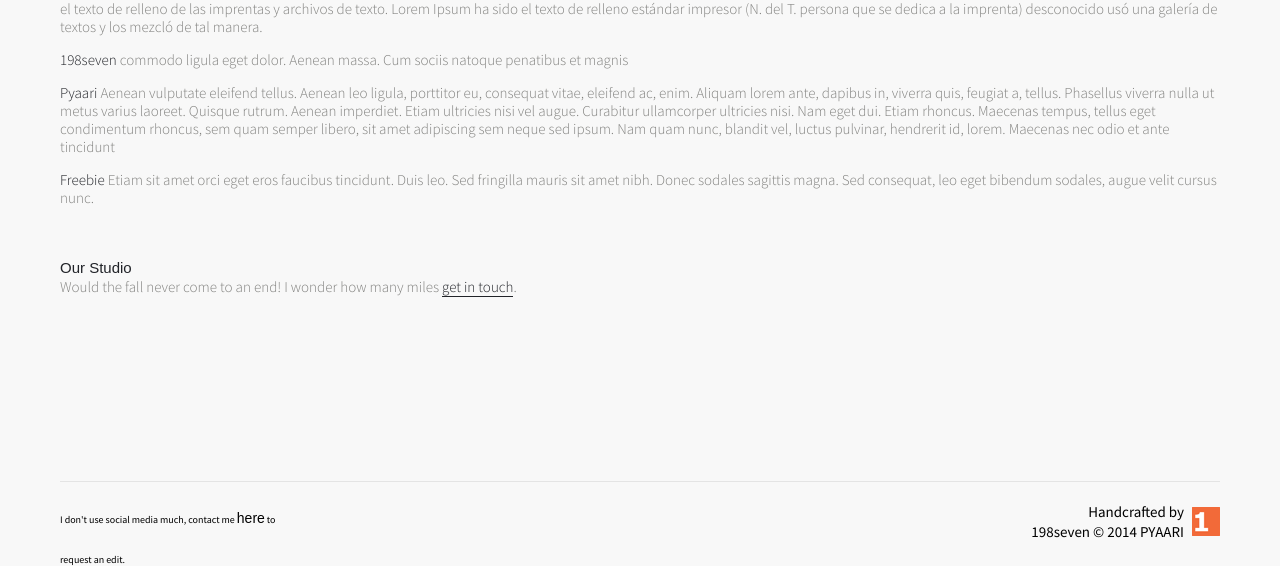
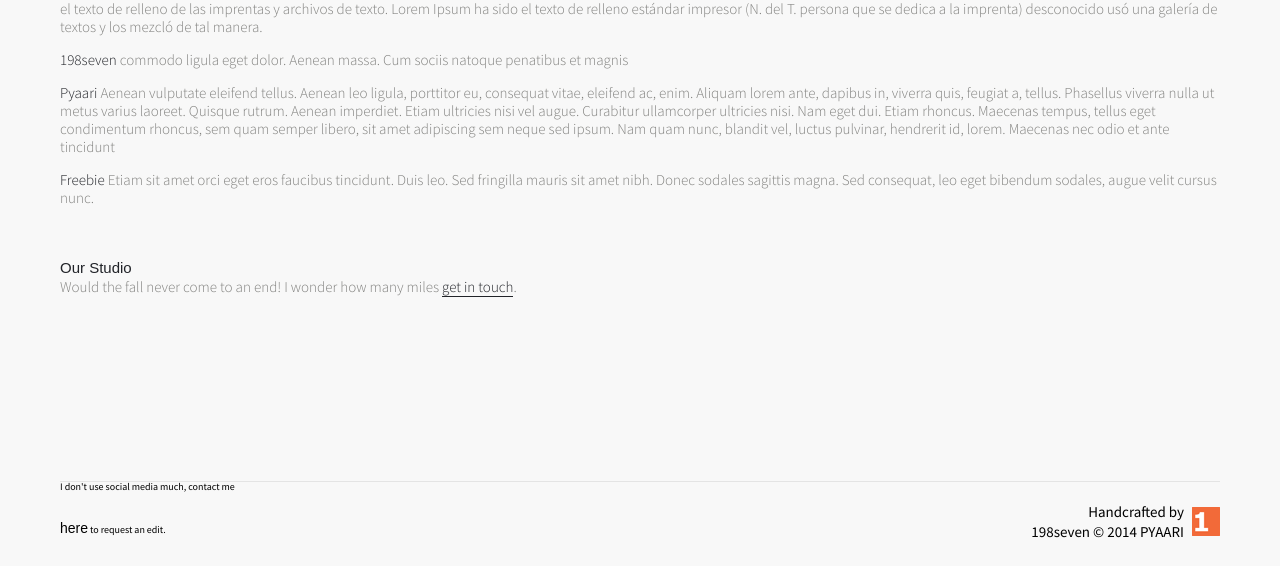
Before and after one commit to Nathan-Laney/Wolf-0.github.io, a plain HTML site: page about.html in a window 1280 px wide. Shown: the part 362-928 px from the top of the page. Drawn offline with Linux system fonts and the light colour scheme.

Commit message:
Update about.html

```diff
--- a/about.html
+++ b/about.html
@@ -47,7 +47,10 @@
             <div class="wrapper">
                 <ul id="lets-be-social">
 		    <li>
-                    	<p>I don't use social media much, contact me <a href="mailto:alpha.wolf.0215@gmail.com">here</a> to request an edit.</p>
+                    	<p>I don't use social media much, contact me</p>
+		    </li>
+		    <li>
+			<p><a href="mailto:alpha.wolf.0215@gmail.com">here</a> to request an edit.</p>
 		    </li>
                 </ul>
 
```
